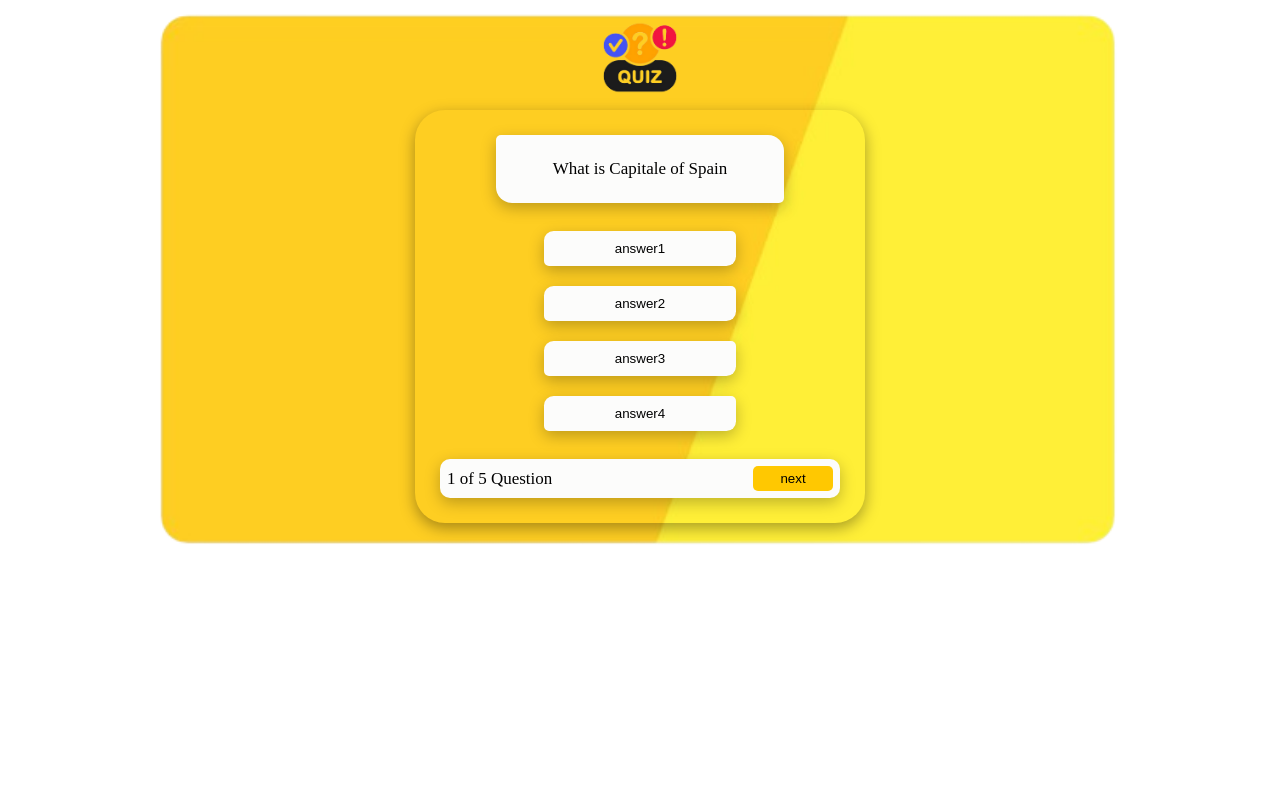
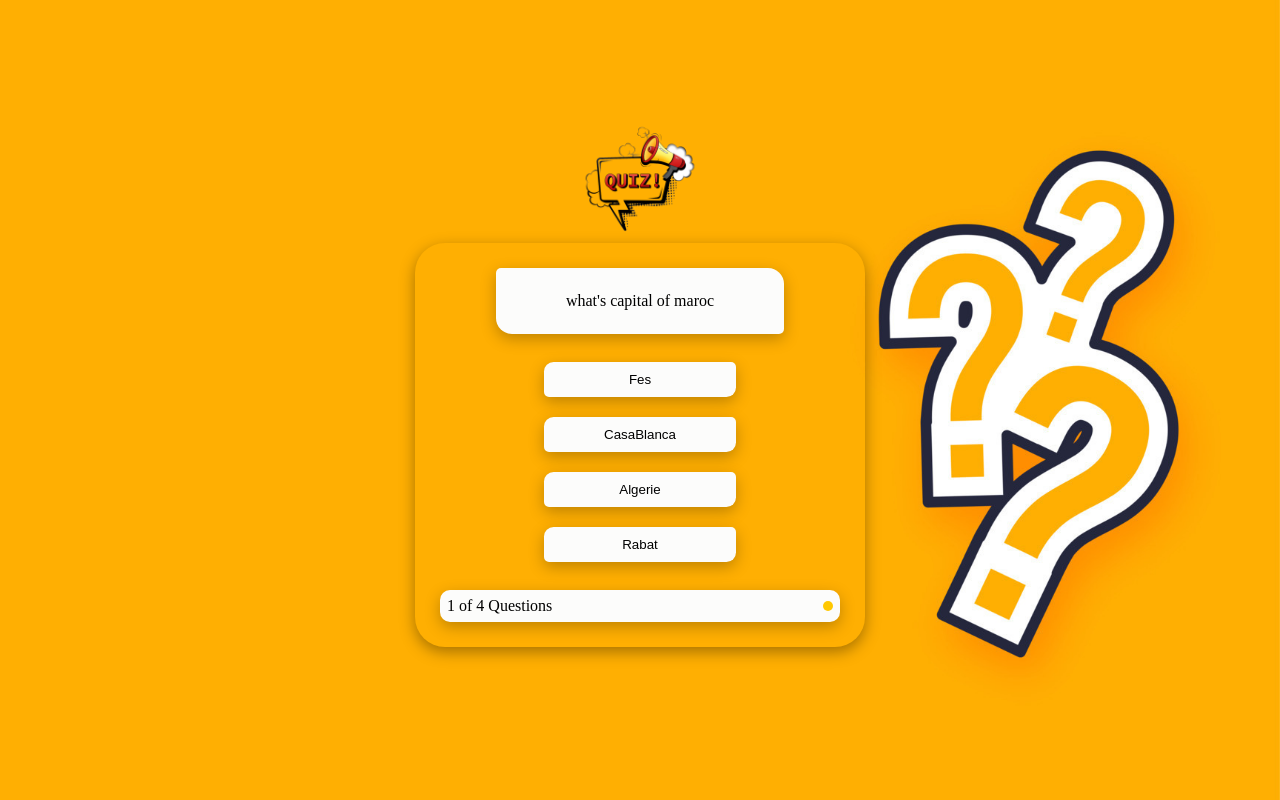
Before and after one commit to manbarmohamed/Quiz-App-js, a plain HTML site: page index.html in a window 1280 px wide. Drawn offline with Linux system fonts and the light colour scheme.

Commit message:
AJOUTER LA SELECTION DE LA REPONSE CORRECT

```diff
--- a/index.html
+++ b/index.html
@@ -6,25 +6,22 @@
     <meta name="viewport" content="width=device-width, initial-scale=1.0">
     <title>Quiz App</title>
     <link rel="stylesheet" href="style.css">
+    <link rel="shortcut icon" href="imgs/logo.png" type="image/x-icon">
 </head>
 
-<body>
+<body onload="show()">
     <section class="container">
         <div>
-            <img src="imgs/logo.png" alt="" class="logo">
+            <img src="imgs/logo1.png" alt="" class="logo">
         </div>
         <div class="Quiz">
             <div class="QA">
-                <p id="Question">What is Capitale of Spain</p>
+                <p id="Question"></p>
                 <div id="answer-buttons">
-                    <button class="answer" id="b1">answer1</button>
-                    <button class="answer">answer2</button>
-                    <button class="answer">answer3</button>
-                    <button class="answer">answer4</button>
                 </div>
                 <div class="btns">
-                    <p>1 of 5 Question</p>
-                    <button class="next" id="next-btn" >next</button>
+                    <p id="count">1 of 5 Question</p>
+                    <p class="next" id="next-score"></p>
                 </div>
             </div>
         </div>
--- a/script.js
+++ b/script.js
@@ -1,55 +1,107 @@
-let Questions=[
+let Questions = [
     {
-        quetstion:"what's capital of maroc",
-        answer:[
+        quetstion: "what's capital of maroc",
+        answer: [
             "Fes",
             "CasaBlanca",
             "Algerie",
             "Rabat",
         ],
-        corect:"Rabat"
+        corect: "Rabat"
     },
     {
-        quetstion:"what's capital of Spain",
-        answer:[
+        quetstion: "what's capital of Spain",
+        answer: [
             "Barcalone",
             "Bilbao",
             "Madrid",
             "Paris",
         ],
-        corect:"Madrid"
+        corect: "Madrid"
     },
     {
-        quetstion:"what's capital of France",
-        answer:[
+        quetstion: "what's capital of France",
+        answer: [
             "Toulouse",
             "Nes",
             "Paris",
             "Milan",
         ],
-        corect:"Paris"
+        corect: "Paris"
     },
     {
-        quetstion:"what's capital of Italie",
-        answer:[
+        quetstion: "what's capital of Italie",
+        answer: [
             "Napoli",
             "Torino",
             "Milan",
             "Roma",
         ],
-        corect:"Roma"
+        corect: "Roma"
     },
 ]
-let j=0
-let next_btn= document.getElementById('next-btn')
-function show(){
-    for(let i=0 ; i<Questions[j].answer.length; i++){
-        let qst= document.getElementById('Question');
 
-        let btn= document.getElementsByClassName('answer');
-        qst.innerHTML=Questions[j].quetstion;
-        btn[i].innerHTML=Questions[j].answer[i]
+let score=0
+
+let nextscore=document.getElementById("next-score")
+
+let qst=document.getElementById("Question")
+let answerbuttons=document.getElementById("answer-buttons")
+let btns=document.getElementById("btns")
+let count=document.getElementById("count")
+
+let i=0
+
+function getData(){
+    for(let j=0;j<Questions[i].answer.length;j++){
+        qst.innerHTML=Questions[i].quetstion
+      answerbuttons.innerHTML +=
+        `<button class="answer" id="b1">${Questions[i].answer[j]}</button>`
     }
-    j++
+    count.innerHTML= `<p>${i + 1}  of ${Questions.length} Questions </p>`;
+
 }
-next_btn.onclick=show;
+getData();
+
+function Change(){
+    document.querySelectorAll(".answer").forEach((e)=>{
+        e.addEventListener("click",function(){
+            answerbuttons.innerHTML=""
+            qst.innerHTML=""
+            if(this.innerHTML == Questions[i].corect){
+                score +=10;
+                nextscore.innerHTML=
+                `<p>Your Score is ${score} </p>`;
+            }
+
+            i++;
+            getData();
+            Change();
+
+
+
+        })
+
+    }
+   )
+}
+Change();
+
+
+
+
+
+// let j = 0
+// let next_btn = document.getElementById('next-btn')
+// let qst = document.getElementById('Question');
+// let btn = document.getElementsByClassName('answer');
+
+// function show() {
+//     for (let i = 0; i < Questions[j].answer.length; i++) {
+
+//         qst.innerHTML = Questions[j].quetstion;
+//         btn[i].innerHTML = Questions[j].answer[i]
+//     }
+//     j++
+// }
+// next_btn.onclick = show;
--- a/style.css
+++ b/style.css
@@ -7,14 +7,15 @@
 
 
 body{
-    font-size: 17px;
+    background: url(imgs/bg2.jpg) no-repeat  center right/cover;
+    width: 100%;
+    height: 100vh;
     display: flex;
     justify-content: center;
     align-items: center;
     /* background: url(imgs/Q.jpg) no-repeat top  right/cover; */
 }
 .container{
-    background: url(imgs/bgf.png) no-repeat   center/cover;
     display: flex;
     justify-content: center;
     align-items: center;
@@ -30,7 +31,7 @@ body{
 .next{
     background-color: #FFC801;
     padding: 5px;
-    width: 80px;
+    width: auto;
     border: none;
     border-radius: 5px;
 }
@@ -87,5 +88,5 @@ body{
     box-shadow: rgba(0, 0, 0, 0.25) 0px 5px 15px;
 }
 .answer:hover{
-    background-color: #efcf5b;
+    background-color: #fffd86;
 }
```
Also changed, not shown: imgs/bg.jpg (added), imgs/bg2.jpg (added).
